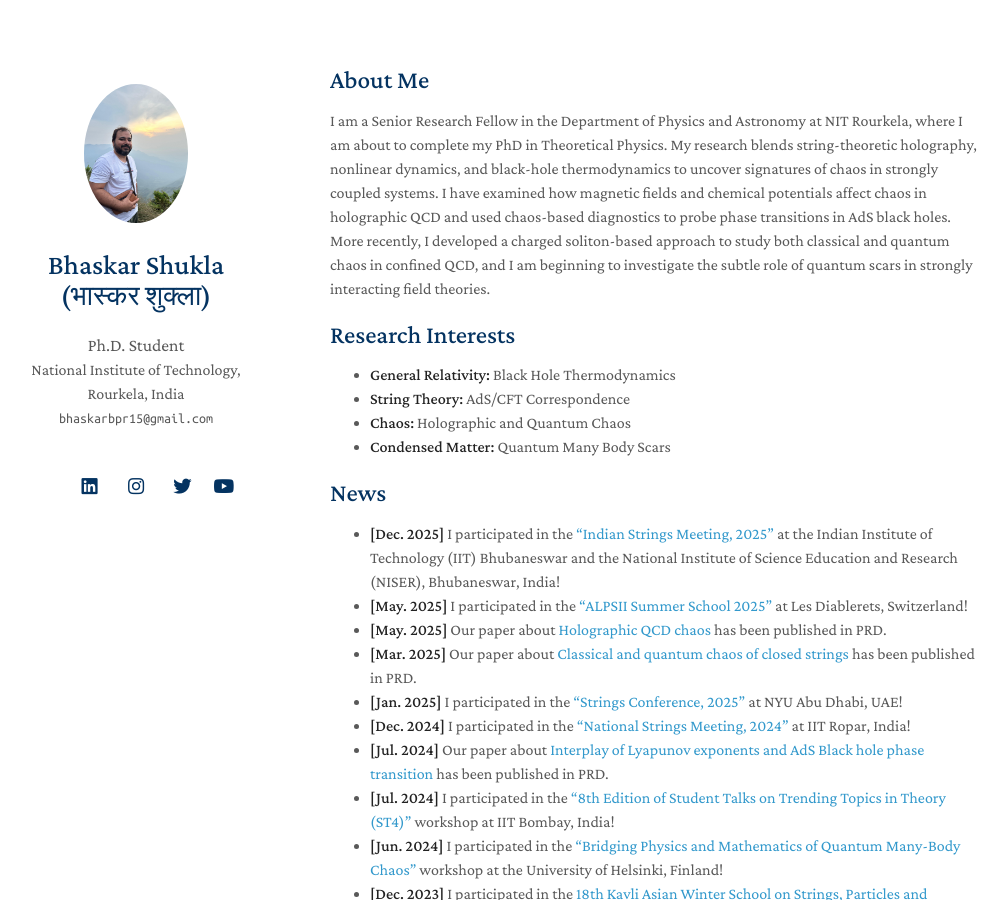
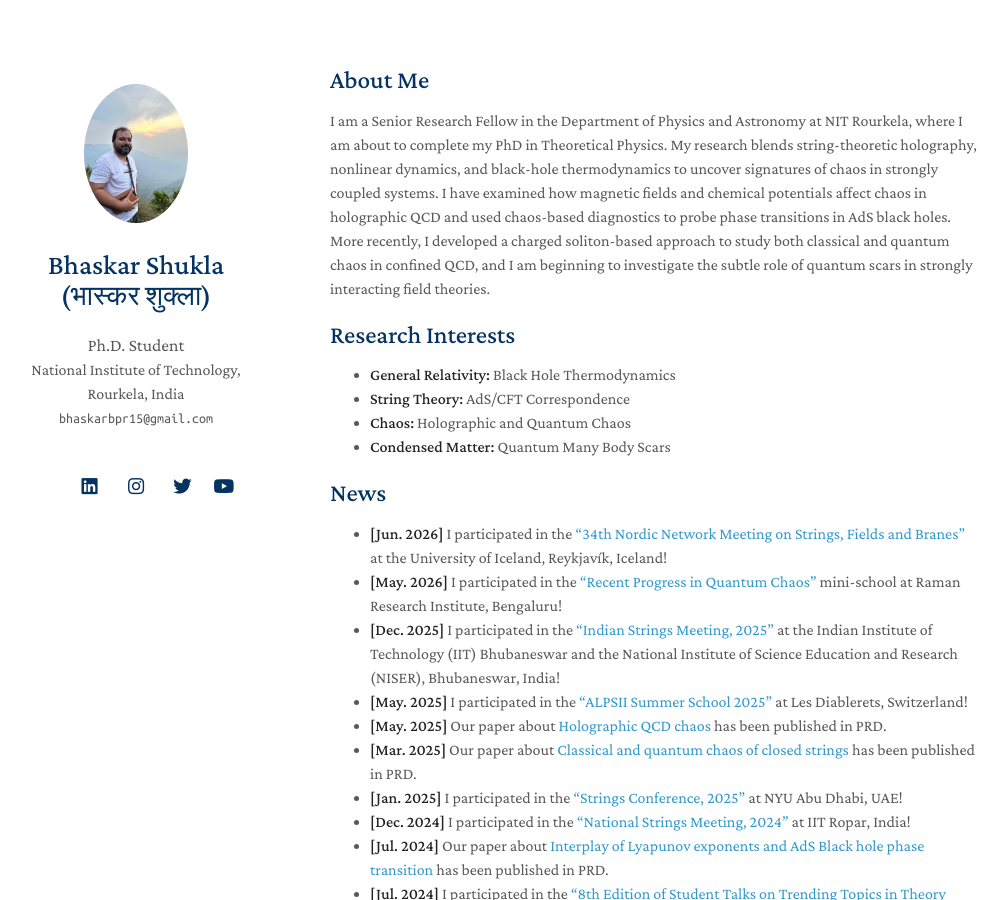
Before and after one commit to bhaskarspace/bhaskarspace.github.io, a Jekyll site: the page built from index.md, in a window 1280 px wide and 900 px high. Shown: the whole window, without its empty margins (140-1147 px from the left). Built offline with Jekyll 4.4.1, drawn with Linux system fonts in a browser that asks for light colours; nearby versions of some CDN libraries; a style sheet for code colours, icons or effects is not loaded; our own code applies the rules of GitHub Pages for plain Markdown files.

Commit message:
Update news section with recent event participations
Added recent news entries about participation in events.

```diff
--- a/index.md
+++ b/index.md
@@ -15,6 +15,8 @@ I am a Senior Research Fellow in the Department of Physics and Astronomy at NIT
 
 ## News
 
+- **[Jun. 2026]** I participated in the [“34th Nordic Network Meeting on Strings, Fields and Branes”](https://radstefnur.hi.is/event/2/) at the University of Iceland, Reykjavík, Iceland!
+- **[May. 2026]** I participated in the [“Recent Progress in Quantum Chaos”](https://sites.google.com/rrimail.rri.res.in/quantum-chaos) mini-school at Raman Research Institute, Bengaluru!
 - **[Dec. 2025]** I participated in the [“Indian Strings Meeting, 2025”](https://indico.global/event/15522/) at the Indian Institute of Technology (IIT) Bhubaneswar and the National Institute of Science Education and Research (NISER), Bhubaneswar, India!
 - **[May. 2025]** I participated in the [“ALPSII Summer School 2025”](https://indico.global/event/9641/) at Les Diablerets, Switzerland!
 - **[May. 2025]** Our paper about [Holographic QCD chaos](https://doi.org/10.1103/PhysRevD.111.106002) has been published in PRD.
```
